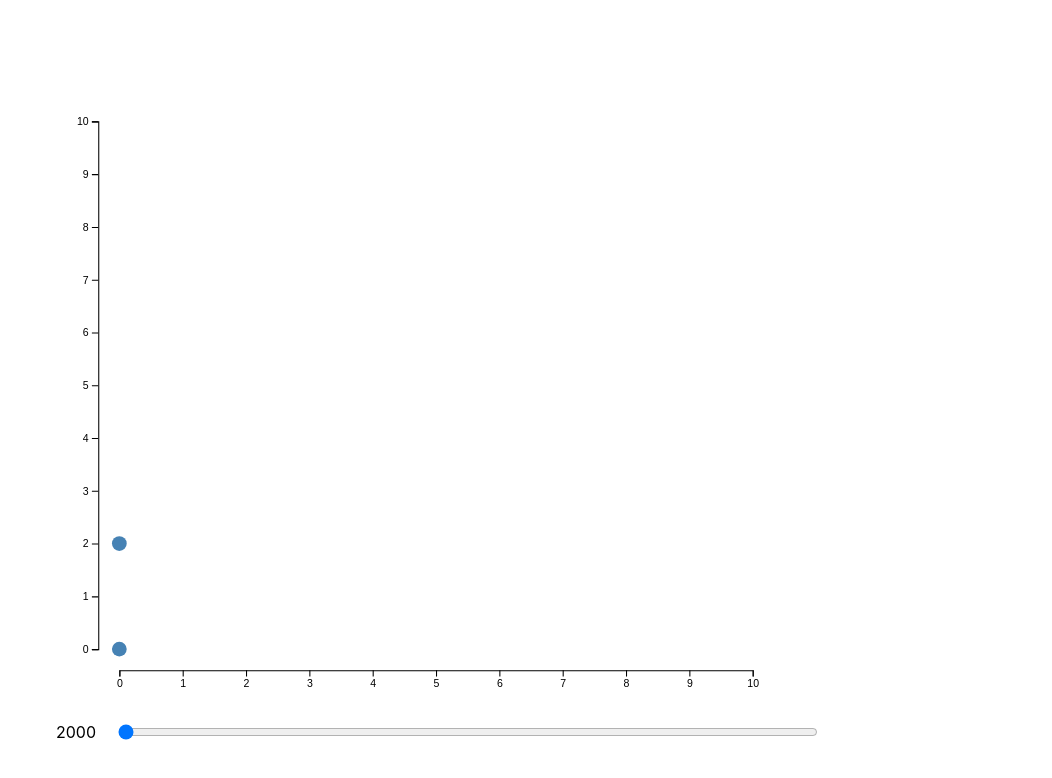
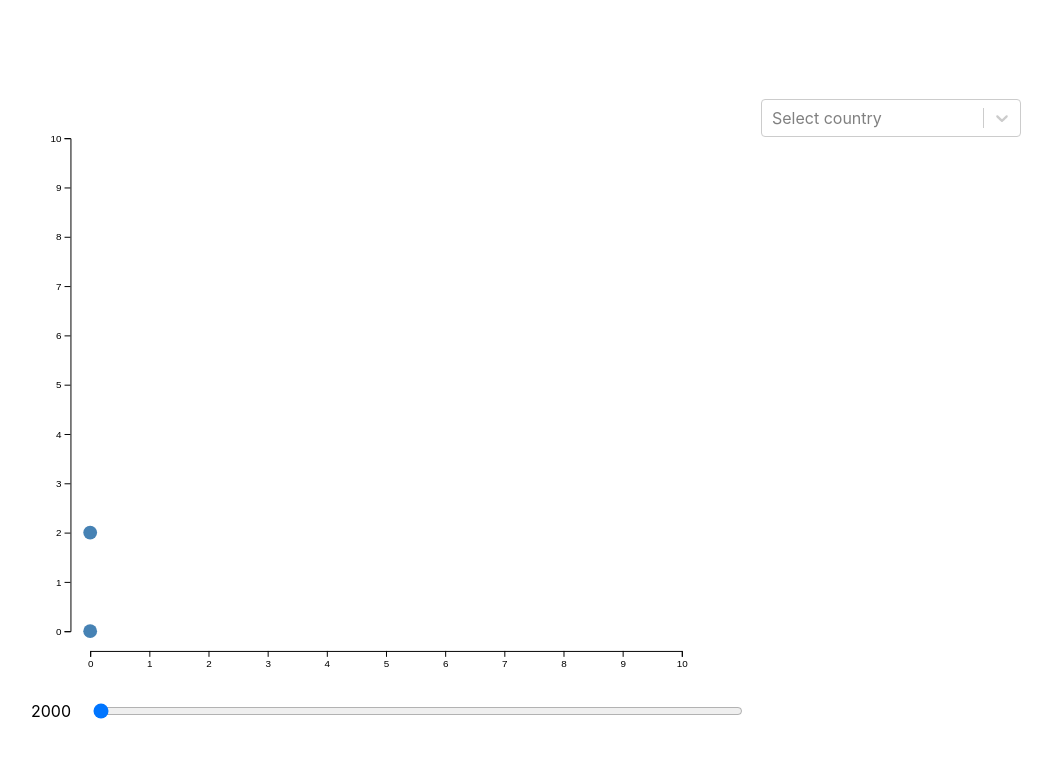
Before and after one commit to laurikin/economic-freedom-visualization, a React (Create React App) app: page / in a window 1280 px wide. Shown: the top 778 px of the page, without its empty margins (104-1156 px from the left). Built offline with nearby package versions, Linux system fonts and the light colour scheme.

Commit message:
add select element for countries

```diff
--- a/package.json
+++ b/package.json
@@ -3,10 +3,13 @@
     "version": "0.1.0",
     "private": true,
     "dependencies": {
+        "@types/d3": "^5.7.2",
+        "@types/react-select": "^3.0.11",
         "d3": "^5.15.1",
         "react": "^16.13.1",
         "react-dom": "^16.13.1",
         "react-scripts": "3.4.1",
+        "react-select": "^3.1.0",
         "react-transition-group": "^4.3.0",
         "typescript": "~3.7.2"
     },
--- a/src/App.css
+++ b/src/App.css
@@ -10,7 +10,7 @@
 #main-container {
     margin: auto;
     display: grid;
-    grid-template-columns: 1fr 200px;
+    grid-template-columns: 1fr 300px;
     grid-template-rows: 1fr max-content;
     grid-row-gap: 10px;
     grid-template-areas:
@@ -19,7 +19,7 @@
     ;
     padding: 20px;
     width: 100vw;
-    max-width: 1000px;
+    max-width: 1050px;
     box-sizing: border-box;
 }
 
--- a/src/App.tsx
+++ b/src/App.tsx
@@ -5,6 +5,7 @@ import { ScatterPlot, IScatterPlotSelection } from './ScatterPlot'
 import { datas, years } from './data'
 import { TrailPlot, ITrailPlotData } from './TrailPlot'
 import { Legend } from './Legend'
+import Select from 'react-select'
 
 import './App.css'
 
@@ -71,6 +72,12 @@ const App = () => {
             setFreeColors(newFreeColors);
         }
     }, [selection, domain, freeColors])
+
+    const options = useMemo(() => (
+        data
+            .filter(d => !selection.has(d.id))
+            .map(d => ({ value: d.id, label: d.label }))
+    ), [data, selection]);
 
     interface IRow {
         id: string
@@ -139,6 +146,23 @@ const App = () => {
             <div
                 id="side-bar"
             >
+                <Select
+                    options={options}
+                    hideSelectedOptions={true}
+                    value={null}
+                    placeholder="Select country"
+                    isMulti={false}
+                    onChange={(choice: unknown, action) => {
+                        if (action.action === 'select-option') {
+                            const myChoice = choice as { value: string, choice: string };
+                            if (choice) {
+                                const newSelection = new Set(selection)
+                                newSelection.add(myChoice.value)
+                                setSelection(newSelection)
+                            }
+                        }
+                    }}
+                />
                 <Legend
                     items={legendItems}
                     colorScale={colorScale}
```
Also changed, not shown: 1 other file (tests, documents, lock files or other folders).
